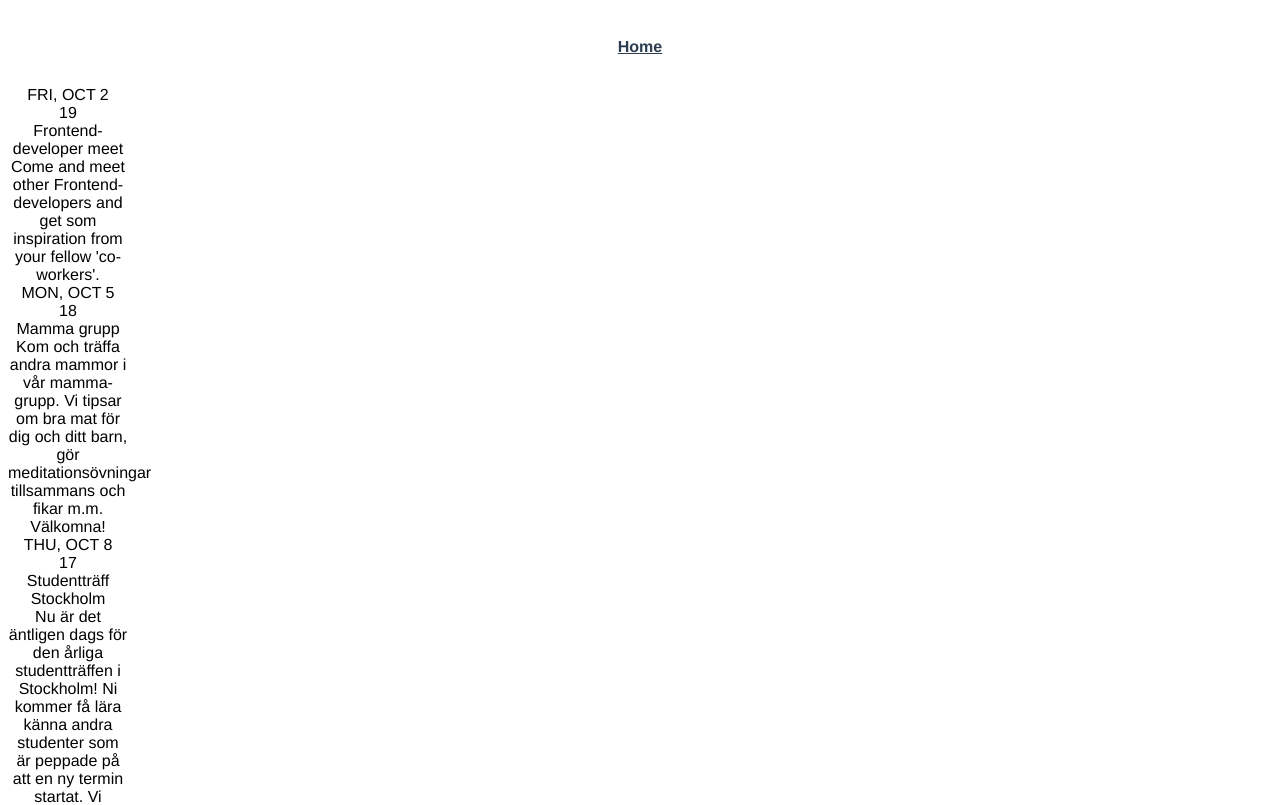
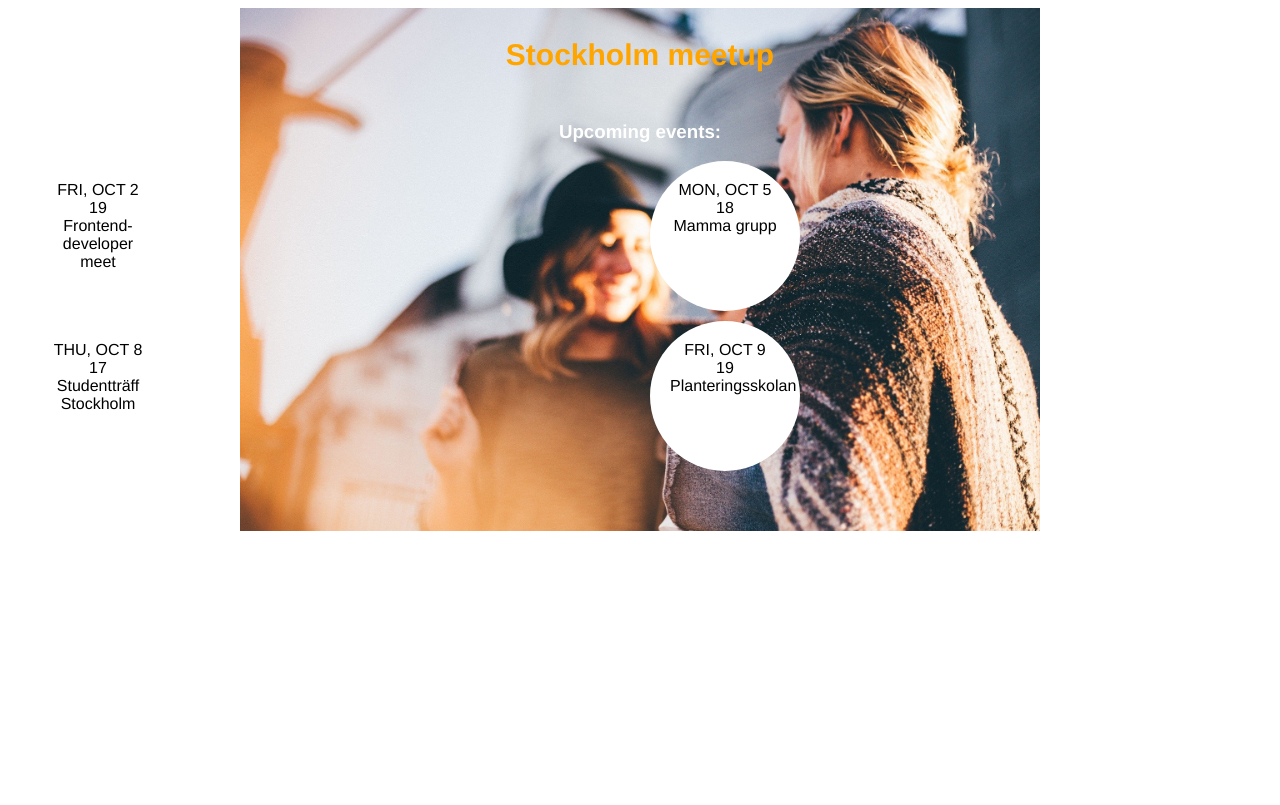
Before and after one commit to jenseneducation-Frida-Johansson/meetup-stockholm, a Vue app: page / in a window 1280 px wide. Shown: the top 805 px of the page. Built offline with nearby package versions, Linux system fonts and the light colour scheme.

Commit message:
some css

```diff
--- a/src/App.vue
+++ b/src/App.vue
@@ -1,18 +1,21 @@
 <template>
   <div id="app">
     <div id="nav">
-      <router-link to="/">Home</router-link>
+      <router-link to="/">Stockholm meetup</router-link>
     </div>
     <router-view />
   </div>
 </template>
 
-<style>
+<style scoped>
 #app {
   font-family: Avenir, Helvetica, Arial, sans-serif;
-  -webkit-font-smoothing: antialiased;
-  -moz-osx-font-smoothing: grayscale;
   text-align: center;
+  background-image: url("~@/assets/people-2567915_1920.jpg");
+  background-repeat: no-repeat;
+  background-size: 800px;
+  background-position: center top;
+  padding-bottom: 50px;
 }
 
 #nav {
@@ -21,6 +24,8 @@
 
 #nav a {
   font-weight: bold;
-  color: #2c3e50;
+  font-size: 30px;
+  color: orange;
+  text-decoration: none;
 }
 </style>
--- a/src/components/EventId.vue
+++ b/src/components/EventId.vue
@@ -3,7 +3,7 @@
     <div class="date">{{ date }}</div>
     <div class="time">{{ time }}</div>
     <div class="name">{{ name }}</div>
-    <div class="info">{{ info }}</div>
+    <!-- <div class="info">{{ info }}</div> -->
   </div>
 </template>
 
@@ -20,6 +20,11 @@ export default {
 
 <style>
 .eventId-container {
-  width: 120px;
+  width: 110px;
+  height: 110px;
+  background-color: #fff;
+  padding: 20px;
+  border-radius: 50%;
+  margin-left: 5px;
 }
 </style>
--- a/src/components/Events.vue
+++ b/src/components/Events.vue
@@ -1,6 +1,7 @@
 <template>
-  <div class="eventsContainer">
-    <div>
+  <div class="events">
+    <h3 class="event-text">Upcoming events:</h3>
+    <div class="eventsContainer">
       <EventId
         class="EventId"
         @click.native="$router.push('/eventPage' + event.id)"
@@ -27,4 +28,15 @@ export default {
 };
 </script>
 
-<style></style>
+<style>
+.eventsContainer {
+  display: grid;
+  grid-template-columns: auto auto;
+  grid-gap: 10px;
+  margin: 10px;
+}
+
+.event-text {
+  color: white;
+}
+</style>
--- a/src/views/EventPage.vue
+++ b/src/views/EventPage.vue
@@ -1,9 +1,10 @@
 <template>
-  <div></div>
+  <div class="EventPage-container"></div>
 </template>
 
 <script>
 export default {};
 </script>
 
-<style lang="scss"></style>
+<style >
+</style>
--- a/src/views/Home.vue
+++ b/src/views/Home.vue
@@ -18,3 +18,6 @@ export default {
   },
 };
 </script>
+
+<style scoped>
+</style>
```
Also changed, not shown: src/assets/people-2567915_1920.jpg (added).
